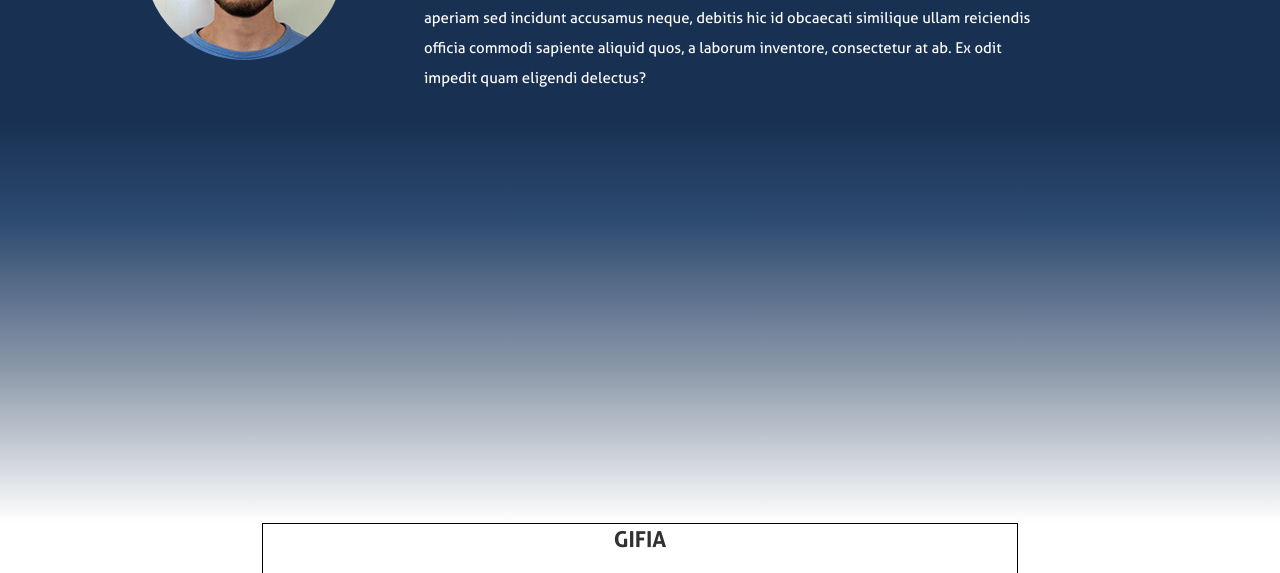
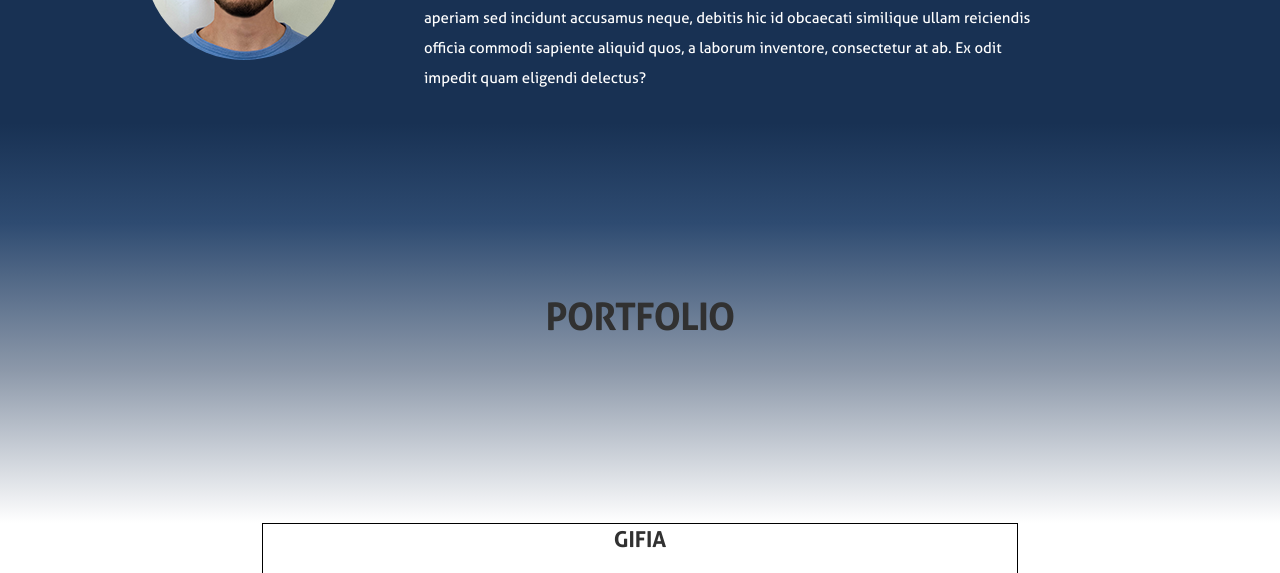
Before and after one commit to apalaciosdev/apalaciosdev-Website, a React (Create React App) app: page / in a window 1280 px wide. Shown: the part 1040-1613 px from the top of the page. Built offline with nearby package versions, Linux system fonts and the light colour scheme.

Commit message:
2201071315

```diff
--- a/src/assets/styles/jss/projects.js
+++ b/src/assets/styles/jss/projects.js
@@ -6,6 +6,9 @@ const projects = {
     background: 'rgb(255,255,255)',
     background: 'linear-gradient(360deg, rgba(255,255,255,1) 0%, rgba(141,153,170,1) 38%, rgba(46,75,113,1) 75%, rgba(24,49,83,1) 100%)',
     height: '50vh',
+    display: 'flex',
+    alignItems: 'center',
+    justifyContent: 'center',
   },
 
   divProjects: {
--- a/src/components/Projects.js
+++ b/src/components/Projects.js
@@ -10,7 +10,9 @@ const Projects = ({ data }) => {
   console.log(data)
   return (
     <>
-      <div className={css.divGradient}></div>
+      <div className={css.divGradient}>
+        <h1>PORTFOLIO</h1>
+      </div>
         {data.map(info => (
           <div id="projects" className={css.divProjects}>
             <Card
```
